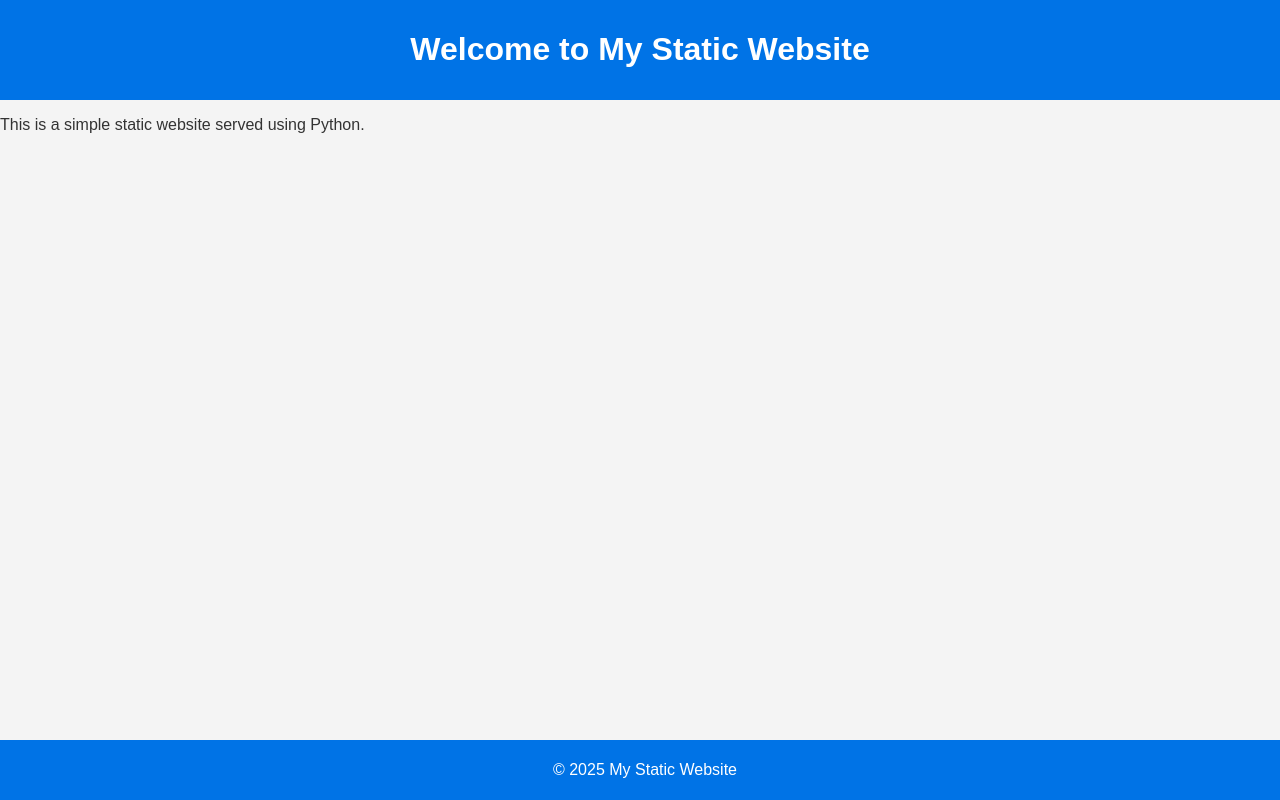
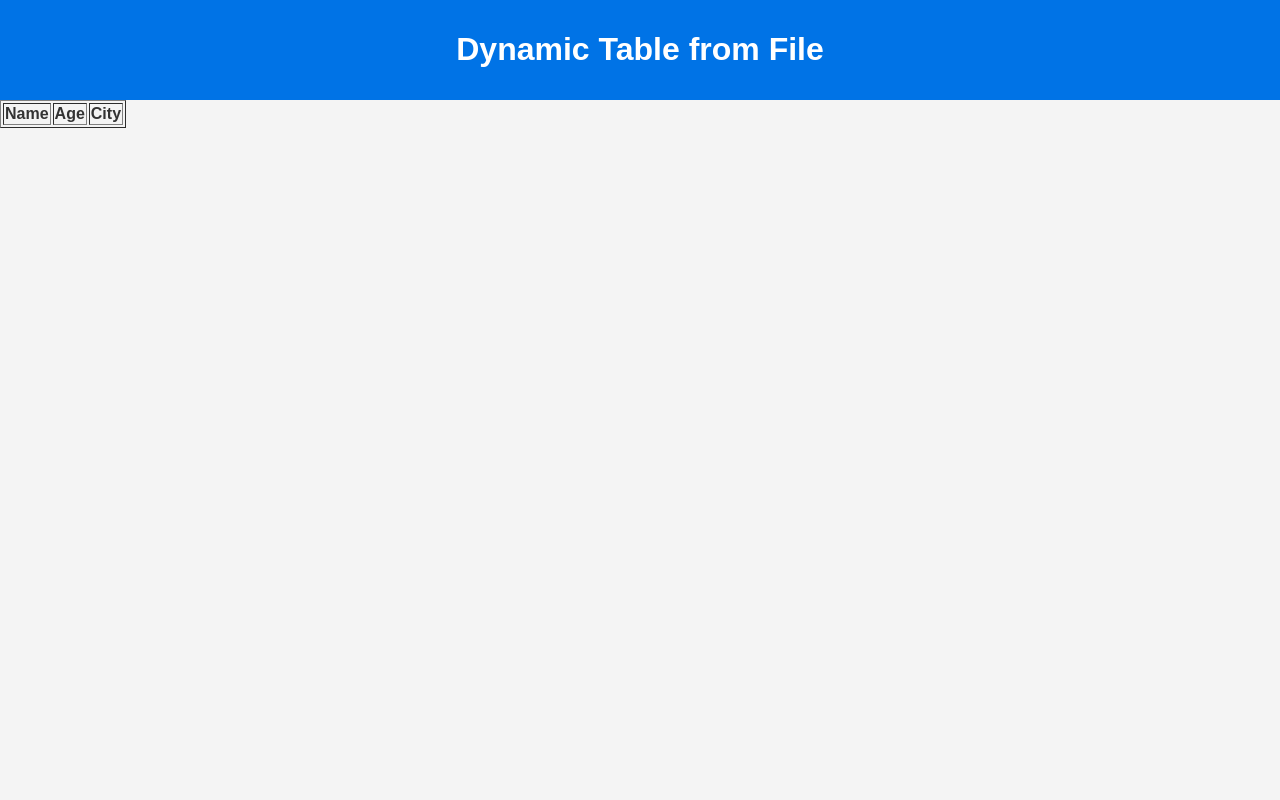
Before and after one commit to StillWindRyu/Divine, a plain HTML site: page index.html in a window 1280 px wide. Drawn offline with Linux system fonts and the light colour scheme.

Commit message:
Update index.html

```diff
--- a/index.html
+++ b/index.html
@@ -3,18 +3,27 @@
 <head>
     <meta charset="UTF-8">
     <meta name="viewport" content="width=device-width, initial-scale=1.0">
-    <title>My Static Website</title>
+    <title>Table from File</title>
     <link rel="stylesheet" href="style.css">
 </head>
 <body>
     <header>
-        <h1>Welcome to My Static Website</h1>
+        <h1>Dynamic Table from File</h1>
     </header>
     <main>
-        <p>This is a simple static website served using Python.</p>
+        <table id="data-table" border="1">
+            <thead>
+                <tr>
+                    <th>Name</th>
+                    <th>Age</th>
+                    <th>City</th>
+                </tr>
+            </thead>
+            <tbody>
+                <!-- Rows will be inserted dynamically -->
+            </tbody>
+        </table>
     </main>
-    <footer>
-        <p>© 2025 My Static Website</p>
-    </footer>
+    <script src="script.js"></script>
 </body>
 </html>
```
